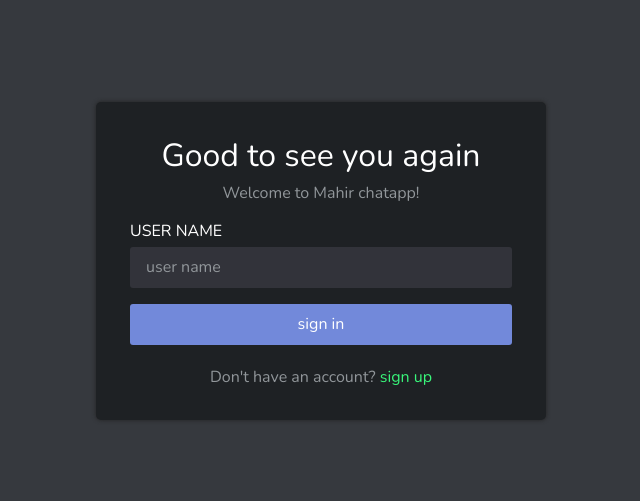
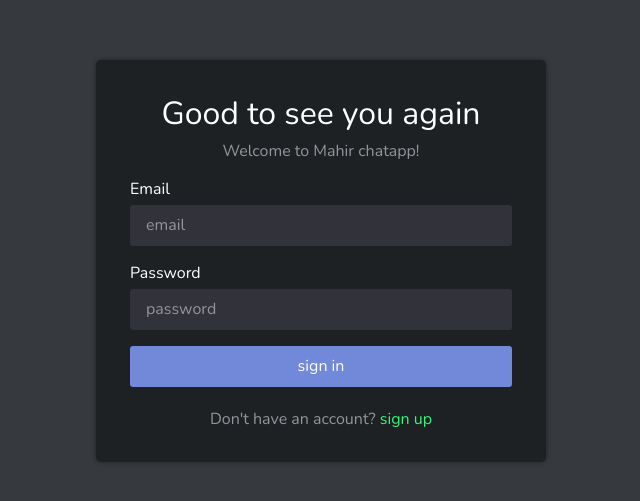
Before and after one commit to Mahii143/Chat-Application-Using-Web-Socket, a React (Create React App) app: page /signin in a window 1280 px wide. Shown: the part 139-640 px from the top of the page, without its empty margins (319-959 px from the left). Built offline with nearby package versions, Linux system fonts and the light colour scheme.

Commit message:
login fixed

```diff
--- a/src/components/Login.js
+++ b/src/components/Login.js
@@ -4,9 +4,10 @@ import { Link, useNavigate } from "react-router-dom";
 import url from "../endpoint.json";
 
 const Login = ({ setToken }) => {
-  const [username, setUsername] = useState("");
+  const [email, setEmail] = useState("");
+  const [password, setPassword] = useState("");
   const Navigate = useNavigate();
-  const getToken = async (username) => {
+  const getToken = async (_email, _password) => {
     const endpoint = url.endpoint + "login";
     try {
       await fetch(endpoint, {
@@ -15,7 +16,7 @@ const Login = ({ setToken }) => {
           Accept: "application/json",
           "Content-Type": "application/json",
         },
-        body: JSON.stringify({ username: username }),
+        body: JSON.stringify({ email: _email, password: _password }),
       })
         .then((res) => {
           if (!res.ok) {
@@ -34,26 +35,43 @@ const Login = ({ setToken }) => {
   };
   const handleSubmit = async (e) => {
     e.preventDefault();
-    await getToken(username);
-    // console.log("form submitted", username);
+    await getToken(email, password);
   };
   return (
     <form onSubmit={handleSubmit} className="login-form">
       <h1>Good to see you again</h1>
       <p>Welcome to Mahir chatapp!</p>
       <label htmlFor="uname" className="login-input-label">
-        USER NAME
+        Email
         <input
-          type="text"
-          name="username"
-          value={username}
-          onChange={(e) => setUsername(e.target.value)}
+          type="email"
+          name="email"
+          required
+          value={email}
+          onChange={(e) => setEmail(e.target.value)}
           id="uname"
-          placeholder="user name"
+          placeholder="email"
+        />
+      </label>
+      <label htmlFor="pwd" className="login-input-label">
+        Password
+        <input
+          type="password"
+          name="password"
+          required
+          value={password}
+          onChange={(e) => setPassword(e.target.value)}
+          id="pwd"
+          placeholder="password"
         />
       </label>
       <button>sign in</button>
-      <p>Don't have an account? <Link to='../signup' className='route-login'>sign up</Link> </p>
+      <p>
+        Don't have an account?{" "}
+        <Link to="../signup" className="route-login">
+          sign up
+        </Link>{" "}
+      </p>
     </form>
   );
 };
```
